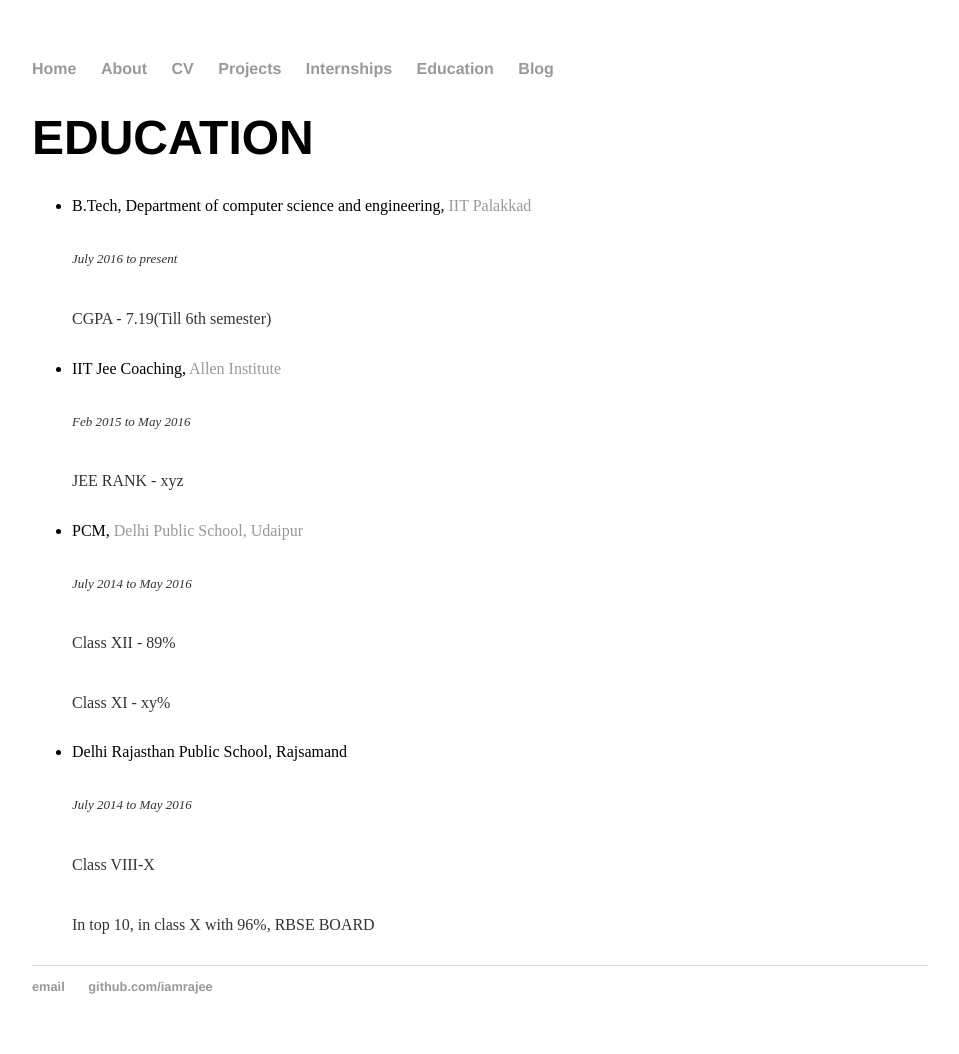
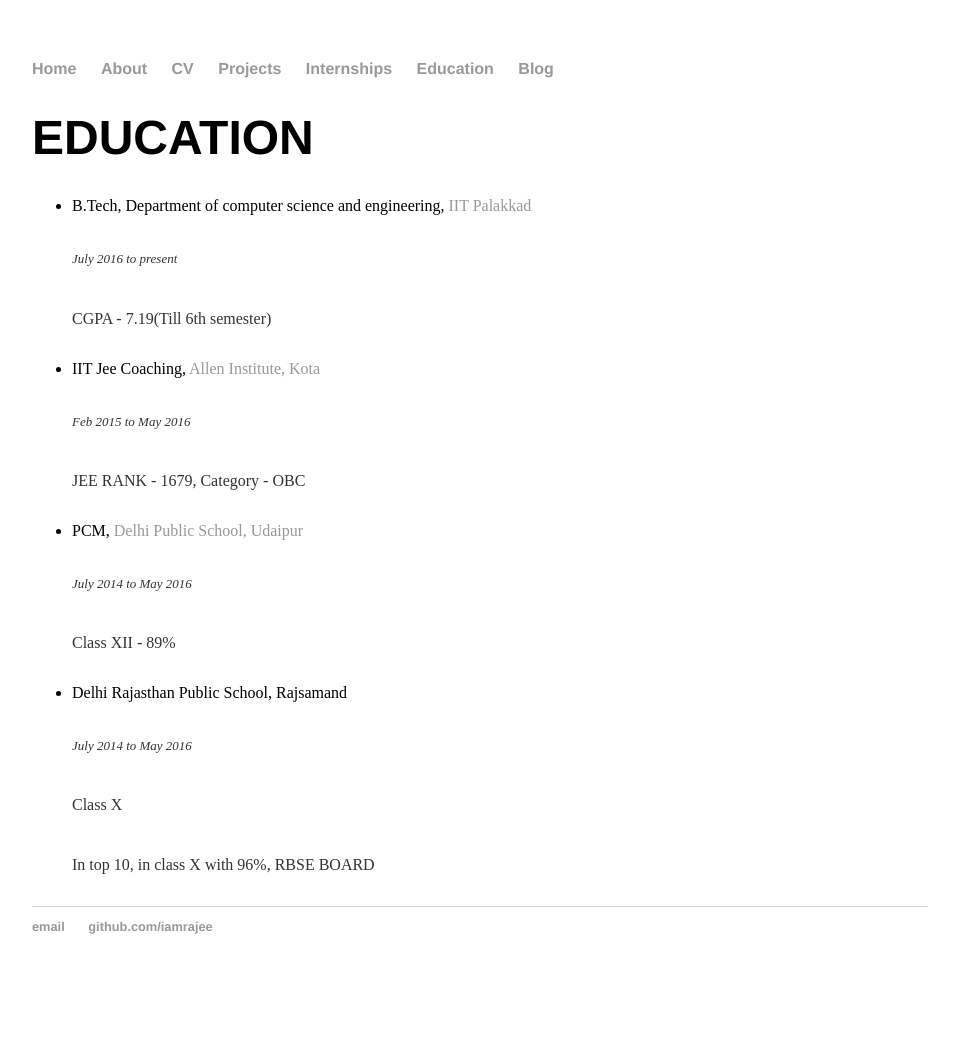
Before and after one commit to iamrajee/iamrajee.github.io, a Jekyll site: the page built from education/index.html, in a window 1280 px wide. Shown: the whole page, without its empty margins (160-1119 px from the left). Built offline with Jekyll 4.4.1, drawn with Linux system fonts in a browser that asks for light colours; after the commit the page ends 994 px from its top, so only the background shows below that.

Commit message:
Update index.html

```diff
--- a/education/index.html
+++ b/education/index.html
@@ -9,18 +9,17 @@ title: EDUCATION
 		<p><font size="2"><em>July 2016 to present</em></font></p>
 		<p><font size="3">CGPA - 7.19(Till 6th semester)</font></p>
 
-		<li>IIT Jee Coaching, <a href="tps://www.allen.ac.in">Allen Institute</a></li>
+		<li>IIT Jee Coaching, <a href="tps://www.allen.ac.in">Allen Institute, Kota</a></li>
 		<p><font size="2"><em>Feb 2015 to May 2016</em></font></p>
-		<p><font size="3">JEE RANK - xyz</font></p>
+		<p><font size="3">JEE RANK - 1679, Category - OBC</font></p>
 
     		<li>PCM, <a href="http://www.dpsudaipur.com/ProgramFiles/Login/HomePage.aspx">Delhi Public School, Udaipur</a></li>
 		<p><font size="2"><em>July 2014 to May 2016</em></font></p>
 		<p><font size="3">Class XII - 89%</font></p>
-    		<p><font size="3">Class XI - xy%</font></p>
 
     		<li>Delhi Rajasthan Public School, Rajsamand</li>
 		<p><font size="2"><em>July 2014 to May 2016</em></font></p>
-		<p><font size="3">Class VIII-X</font></p>
+		<p><font size="3">Class X</font></p>
     		<p><font size="3">In top 10, in class X with 96%, RBSE BOARD</font></p>
 
 	</ul>
```
